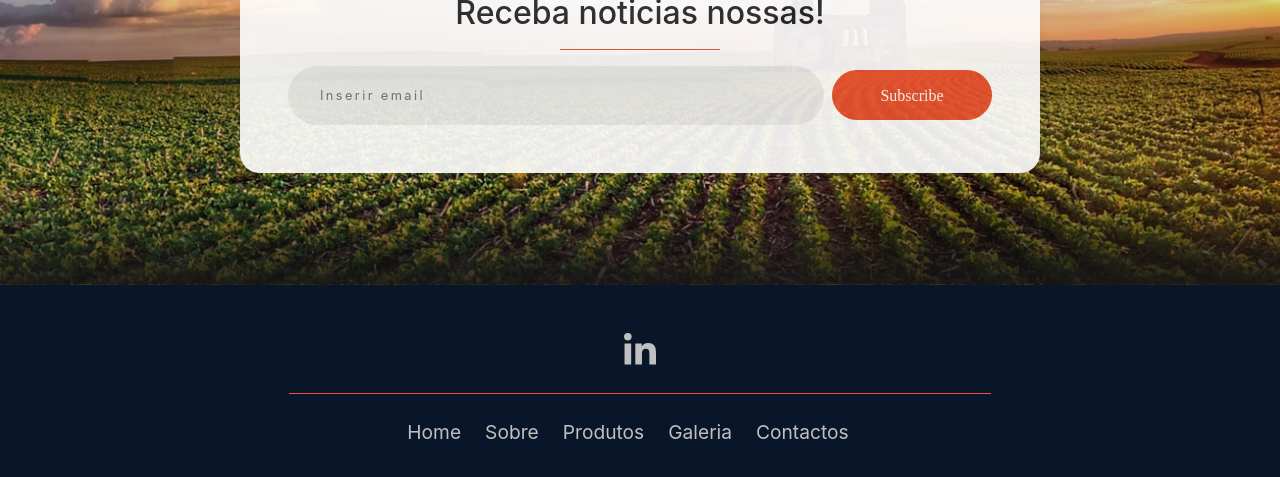
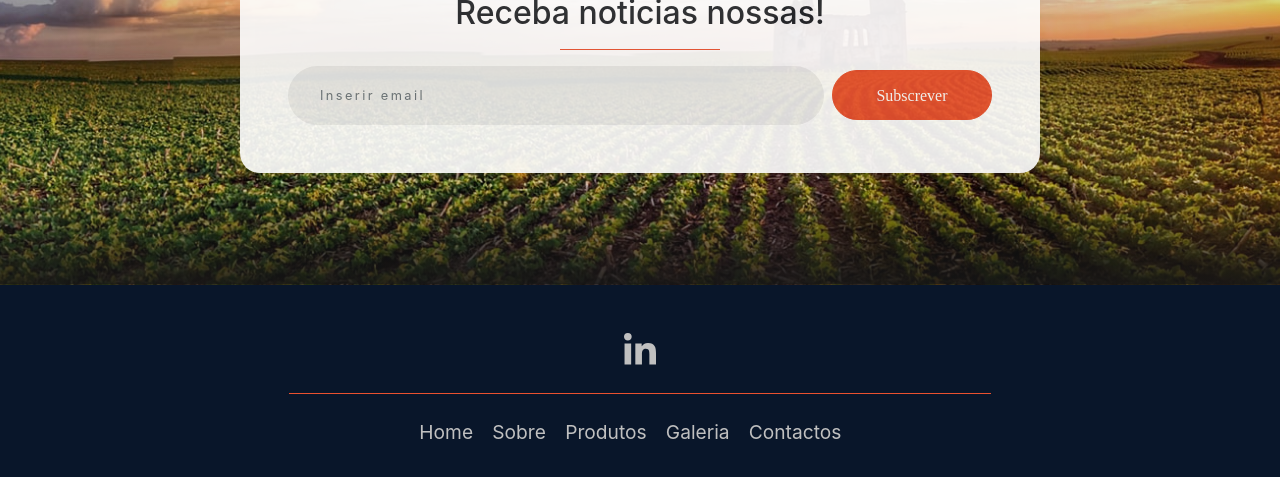
Before and after one commit to jaamoreira/massil, an Angular app: page /inicio in a window 1280 px wide. Shown: the part 3826-4303 px from the top of the page. Built offline with nearby package versions, Linux system fonts and the light colour scheme; what ng-recaptcha would draw is missing.

Commit message:
Delete router from ts
Fix css

```diff
--- a/src/app/app.component.css
+++ b/src/app/app.component.css
@@ -313,9 +313,10 @@ Footer
 }
 
 .footer-link {
-    font-size: 1.2em;
+    font-size: 1.2rem;
     color: silver;
     text-decoration: none;
+    margin-right: 1.2rem;
 }
 
 @media (max-width: 600px) {
@@ -326,6 +327,7 @@ Footer
 
     .footer-link {
         margin-bottom: 0.8rem;
+        margin-right: 0rem;
     }
 
     .footer-link:last-child {
--- a/src/app/app.component.html
+++ b/src/app/app.component.html
@@ -53,11 +53,11 @@
         </div>
         <hr class="footer-divider mt-4">
         <div class="col-12 footer-content-link">
-          <a class="mr-4 footer-link" routerLink="">Home</a>
-          <a class="mr-4 footer-link" routerLink="/sobre">Sobre</a>
-          <a class="mr-4 footer-link" routerLink="/produtos">Produtos</a>
-          <a class="mr-4 footer-link" routerLink="/galeria">Galeria</a>
-          <a class="mr-4 footer-link" routerLink="/contactos">Contactos</a>
+          <a class="footer-link" routerLink="">Home</a>
+          <a class="footer-link" routerLink="/sobre">Sobre</a>
+          <a class="footer-link" routerLink="/produtos">Produtos</a>
+          <a class="footer-link" routerLink="/galeria">Galeria</a>
+          <a class="footer-link" routerLink="/contactos">Contactos</a>
           <!-- <a class="mr-4 footer-text" routerLink="/inicio">SiteMap</a> -->
         </div>
       </div>
--- a/src/app/pages/page-home/page-home.component.html
+++ b/src/app/pages/page-home/page-home.component.html
@@ -224,10 +224,9 @@
                 <hr class="page-divider">
                 <div class="form-inline d-flex">
                     <input type="email" class="form-control mr-0 mr-sm-2 mb-3 mb-sm-0 home-newsletter-email"
-                    placeholder="Inserir email"
-                    [(ngModel)]="subscribeEmail.email">
-                    <button class="btn home-newsletter-subscribe" (click)="onSubscribe()">
-                        <span> Subscribe </span>
+                    placeholder="Inserir email">
+                    <button class="btn home-newsletter-subscribe">
+                        <span> Subscrever </span>
                     </button>
                 </div>
             </div>
--- a/src/app/pages/page-home/page-home.component.ts
+++ b/src/app/pages/page-home/page-home.component.ts
@@ -1,11 +1,4 @@
-import { Component, OnInit } from '@angular/core';
-import { Router,NavigationEnd } from '@angular/router';
-//import { NewsletterService } from '../services/newsletter-service/newsletter.service';
-// import { FormGroup, FormControl, Validators } from '@angular/forms';
-
-export interface email {
-  email: string;
-}
+import { Component } from '@angular/core';
 
 @Component({
   selector: 'app-page-home',
@@ -13,53 +6,4 @@ export interface email {
   styleUrls: ['./page-home.component.css']
 })
 
-export class PageHomeComponent implements OnInit {
-
-  subscribeEmail: email = {
-    email: ''
-  }
-
-  constructor(private router: Router){
-    // override the route reuse strategy
-    this.router.routeReuseStrategy.shouldReuseRoute = function(){
-       return false;
-    }
-
-    this.router.events.subscribe((evt) => {
-       if (evt instanceof NavigationEnd) {
-          // trick the Router into believing it's last link wasn't previously loaded
-          this.router.navigated = false;
-          // if you need to scroll back to top, here is the right place
-          window.scrollTo(0, 0);
-        }
-    });
-
-    // config.interval = 5000;
-    // config.wrap = true;
-    // config.keyboard = false;
-    // config.pauseOnHover = true;
-    // config.showNavigationArrows = true;
-  }
-
-  ngOnInit() {
-    // console.log(this.subscribeEmail);
-    // lax.setup();
-    // document.addEventListener('scroll', function(x) {
-    //   lax.update(window.scrollY)
-    // }, false)
-
-  }
-
-  onSubscribe(){
-    // if( this.subscribeEmail && this.subscribeEmail.email ){
-    //   console.log(this.subscribeEmail.email + "Sucesso");
-    //   // Fazer a verificação
-    //   this.newsletterService.sendNewsletter(this.subscribeEmail).subscribe((reponse)=>{
-    //     // Fazer a verificação
-    //     console.log(reponse + "OLA");
-    //    });
-    // }else{
-    //   console.log(this.subscribeEmail.email + "Error");
-    // }
-  }
-}
+export class PageHomeComponent { }
--- a/src/app/pages/page-product/page-product.component.ts
+++ b/src/app/pages/page-product/page-product.component.ts
@@ -1,11 +1,4 @@
-import { Component, OnInit } from '@angular/core';
-import { Router,NavigationEnd } from '@angular/router';
-//import { NewsletterService } from '../services/newsletter-service/newsletter.service';
-// import { FormGroup, FormControl, Validators } from '@angular/forms';
-
-export interface email {
-  email: string;
-}
+import { Component } from '@angular/core';
 
 @Component({
   selector: 'app-page-product',
@@ -13,53 +6,4 @@ export interface email {
   styleUrls: ['./page-product.component.css']
 })
 
-export class PageProductComponent implements OnInit {
-
-  subscribeEmail: email = {
-    email: ''
-  }
-
-  constructor(private router: Router){
-    // override the route reuse strategy
-    this.router.routeReuseStrategy.shouldReuseRoute = function(){
-       return false;
-    }
-
-    this.router.events.subscribe((evt) => {
-       if (evt instanceof NavigationEnd) {
-          // trick the Router into believing it's last link wasn't previously loaded
-          this.router.navigated = false;
-          // if you need to scroll back to top, here is the right place
-          window.scrollTo(0, 0);
-        }
-    });
-
-    // config.interval = 5000;
-    // config.wrap = true;
-    // config.keyboard = false;
-    // config.pauseOnHover = true;
-    // config.showNavigationArrows = true;
-  }
-
-  ngOnInit() {
-    // console.log(this.subscribeEmail);
-    // lax.setup();
-    // document.addEventListener('scroll', function(x) {
-    //   lax.update(window.scrollY)
-    // }, false)
-
-  }
-
-  onSubscribe(){
-    // if( this.subscribeEmail && this.subscribeEmail.email ){
-    //   console.log(this.subscribeEmail.email + "Sucesso");
-    //   // Fazer a verificação
-    //   this.newsletterService.sendNewsletter(this.subscribeEmail).subscribe((reponse)=>{
-    //     // Fazer a verificação
-    //     console.log(reponse + "OLA");
-    //    });
-    // }else{
-    //   console.log(this.subscribeEmail.email + "Error");
-    // }
-  }
-}
+export class PageProductComponent { }
```
